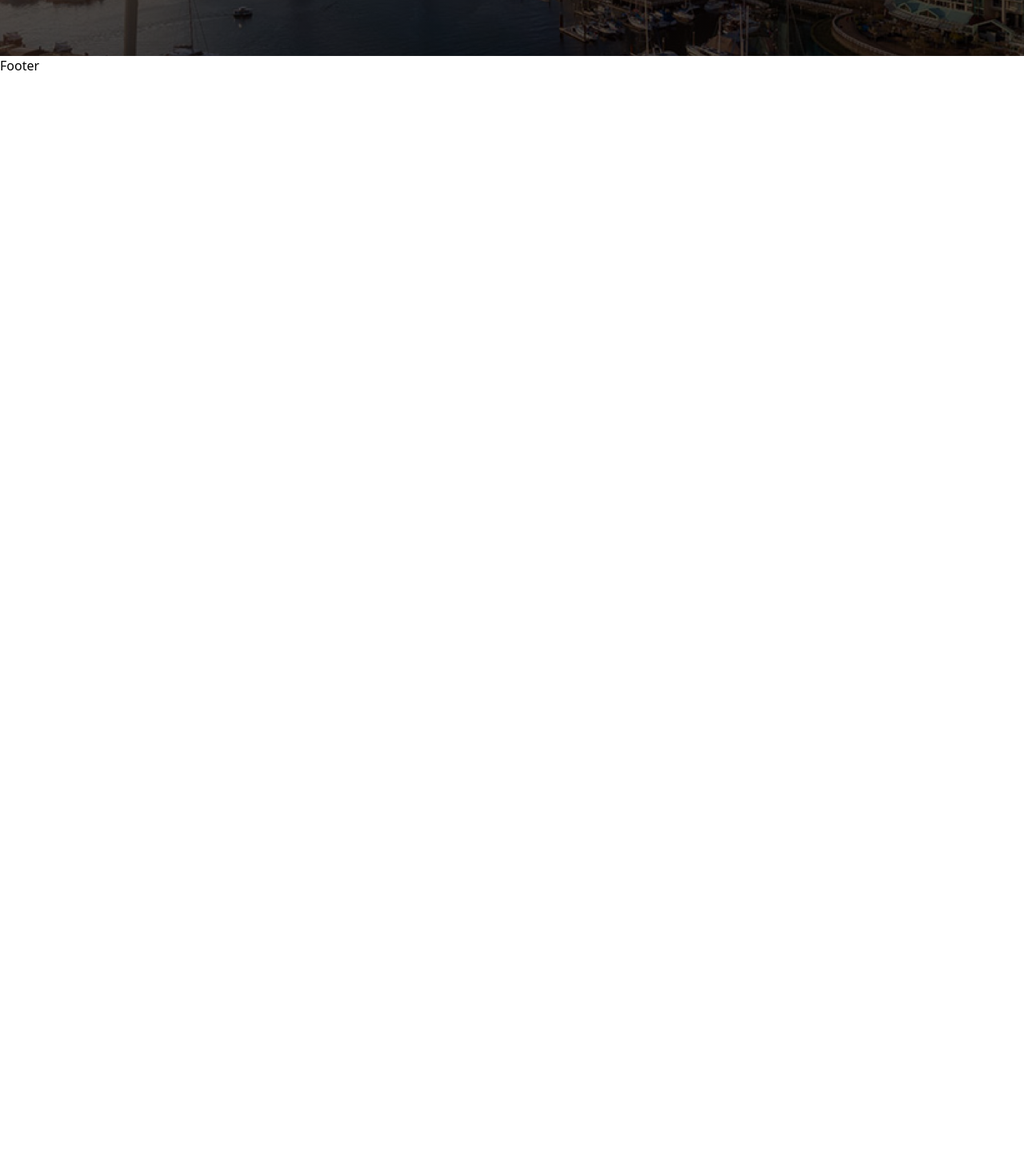
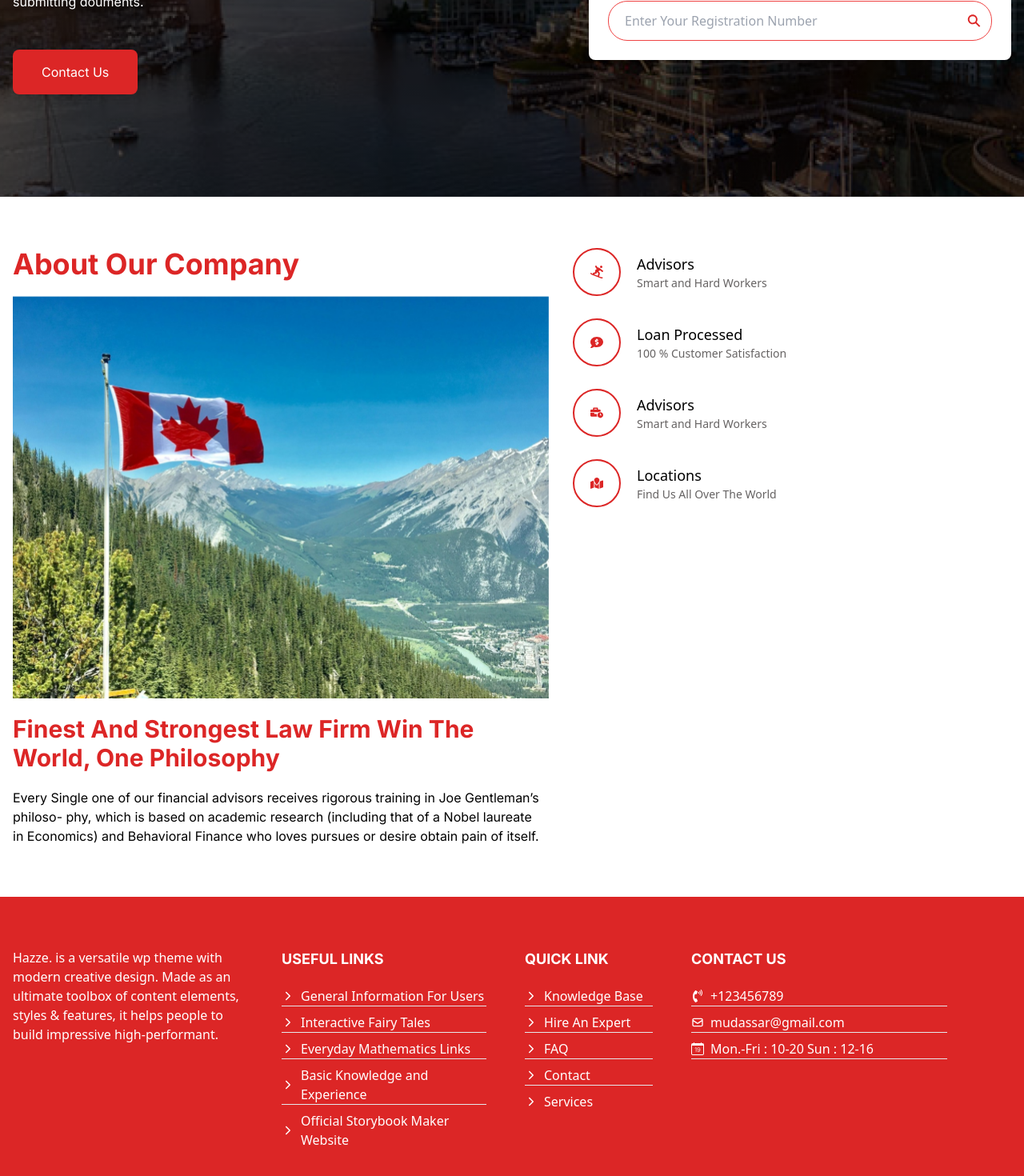
Before and after one commit to lokondey72/Canadian-Compony, a React (Vite) app: page / in a window 1280 px wide. Shown: the part 1046-2516 px from the top of the page at 80% size. Before the commit the page ends 1140 px from the top, so only its background shows below. Built offline with nearby package versions, Linux system fonts and the light colour scheme.

Commit message:
footer some then

```diff
--- a/package.json
+++ b/package.json
@@ -12,6 +12,7 @@
   "dependencies": {
     "react": "^18.3.1",
     "react-dom": "^18.3.1",
+    "react-icons": "^5.2.1",
     "react-router-dom": "^6.26.0",
     "responsive-navigation": "^1.2.1"
   },
--- a/src/Components/Footer.jsx
+++ b/src/Components/Footer.jsx
@@ -1,9 +1,152 @@
-import React from 'react'
+import { IoIosArrowForward } from "react-icons/io";
+import { BsCalendarDate } from "react-icons/bs";
+import { HiOutlineMail } from "react-icons/hi";
+import { FaPhoneVolume } from "react-icons/fa";
+import { Link } from "react-router-dom";
 
 const Footer = () => {
   return (
-    <div>Footer</div>
-  )
-}
+    <>
+      <div className="bg-red-600 py-16">
+        <div className="container">
+          <div className="flex gap-12 mx-4">
+            <div>
+              <p className="w-72 text-white">
+                Hazze. is a versatile wp theme with modern creative design. Made
+                as an ultimate toolbox of content elements, styles & features,
+                it helps people to build impressive high-performant.
+              </p>
+            </div>
+            <div className="w-64 text-white">
+              <h5 className="text-lg font-inter font-bold mb-5">
+                USEFUL LINKS
+              </h5>
+              <ul>
+                <li className="border-b">
+                  <Link className="flex items-center gap-2" to="#">
+                    <span>
+                      <IoIosArrowForward />
+                    </span>
+                    General Information For Users
+                  </Link>
+                </li>
+                <li className="border-b my-2">
+                  <Link className="flex items-center gap-2" to="#">
+                    <span>
+                      <IoIosArrowForward />
+                    </span>
+                    Interactive Fairy Tales
+                  </Link>
+                </li>
+                <li className="border-b">
+                  <Link className="flex items-center gap-2" to="#">
+                    <span>
+                      <IoIosArrowForward />
+                    </span>
+                    Everyday Mathematics Links
+                  </Link>
+                </li>
+                <li className="border-b my-2">
+                  <Link className="flex items-center gap-2" to="#">
+                    <span>
+                      <IoIosArrowForward />
+                    </span>
+                    Basic Knowledge and Experience
+                  </Link>
+                </li>
+                <li>
+                  <Link className="flex items-center gap-2" to="#">
+                    <span>
+                      <IoIosArrowForward />
+                    </span>
+                    Official Storybook Maker Website
+                  </Link>
+                </li>
+              </ul>
+            </div>
+            <div className="w-40 text-white">
+              <h5 className="text-lg uppercase font-inter font-bold mb-5">
+                Quick Link
+              </h5>
+              <ul>
+                <li className="border-b">
+                  <Link className="flex items-center gap-2" to="#">
+                    <span>
+                      <IoIosArrowForward />
+                    </span>
+                    Knowledge Base
+                  </Link>
+                </li>
+                <li className="border-b my-2">
+                  <Link className="flex items-center gap-2" to="#">
+                    <span>
+                      <IoIosArrowForward />
+                    </span>
+                    Hire An Expert
+                  </Link>
+                </li>
+                <li className="border-b">
+                  <Link className="flex items-center gap-2" to="#">
+                    <span>
+                      <IoIosArrowForward />
+                    </span>
+                    FAQ
+                  </Link>
+                </li>
+                <li className="border-b my-2">
+                  <Link className="flex items-center gap-2" to="#">
+                    <span>
+                      <IoIosArrowForward />
+                    </span>
+                    Contact
+                  </Link>
+                </li>
+                <li>
+                  <Link className="flex items-center gap-2" to="#">
+                    <span>
+                      <IoIosArrowForward />
+                    </span>
+                    Services
+                  </Link>
+                </li>
+              </ul>
+            </div>
+            <div className="w-80 text-white">
+              <h5 className="text-lg uppercase font-inter font-bold mb-5">
+                Contact Us
+              </h5>
+              <ul>
+                <li className="border-b">
+                  <Link className="flex items-center gap-2" to="#">
+                    <span>
+                      <FaPhoneVolume />
+                    </span>
+                    +123456789
+                  </Link>
+                </li>
+                <li className="border-b my-2">
+                  <Link className="flex items-center gap-2" to="#">
+                    <span>
+                      <HiOutlineMail />
+                    </span>
+                    mudassar@gmail.com
+                  </Link>
+                </li>
+                <li className="border-b">
+                  <Link className="flex items-center gap-2" to="#">
+                    <span>
+                      <BsCalendarDate />
+                    </span>
+                    Mon.-Fri : 10-20 Sun : 12-16
+                  </Link>
+                </li>
+              </ul>
+            </div>
+          </div>
+        </div>
+      </div>
+    </>
+  );
+};
 
-export default Footer
+export default Footer;
--- a/src/Components/Home.jsx
+++ b/src/Components/Home.jsx
@@ -1,9 +1,11 @@
+import AboutOurCompony from "../Pages/AboutOurCompony";
 import Banner from "../Pages/Banner";
 
 const Home = () => {
   return (
     <>
       <Banner />
+      <AboutOurCompony />
     </>
   );
 };
--- a/src/Components/Navber.jsx
+++ b/src/Components/Navber.jsx
@@ -14,13 +14,14 @@ const Navber = () => {
           backgroundColor: "white",
           border: "3px solid #FF0000",
           padding: "18px 0",
+          fontWeight: "700",
         }}
       >
         <NavbarBrand>
           <Link
             to="/"
             className="w-36 h-14"
-            style={{ fontSize: "30px", fontWeight: "700" }}
+            style={{ fontSize: "30px", fontWeight: "800" }}
           >
             <img
               className="w-full h-full"
@@ -31,13 +32,13 @@ const Navber = () => {
         </NavbarBrand>
         <NavbarContent>
           <NavItem>
-            <a href="/">Home</a>
+            <Link to="/">Home</Link>
           </NavItem>
           <NavItem>
-            <a href="/about">About Us</a>
+            <Link to="/about">About Us</Link>
           </NavItem>
           <NavItem>
-            <a href="/contact">Contact Us</a>
+            <Link to="/contact">Contact Us</Link>
           </NavItem>
         </NavbarContent>
       </Navbar>
--- /dev/null
+++ b/src/Pages/AboutOurCompony.jsx
@@ -0,0 +1,79 @@
+import { FaPersonSnowboarding, FaMapLocation } from "react-icons/fa6";
+import { FaCommentDollar, FaBusinessTime } from "react-icons/fa";
+
+const AboutOurCompony = () => {
+  return (
+    <>
+      <div className="container">
+        <div className="flex my-16 mx-4">
+          <div className="mr-5">
+            <h2 className="text-4xl text-red-600 font-bold font-inter">
+              About Our Company
+            </h2>
+            <div className="w-[670px] my-5">
+              <img
+                className="w-full"
+                src="about_our_compony.png"
+                alt="about_our_compony"
+              />
+            </div>
+            <h4 className="w-[670px] mb-5 text-3xl text-red-600 font-bold font-inter">
+              Finest And Strongest Law Firm Win The World, One Philosophy
+            </h4>
+            <p className="w-[680px] text-balance text-base font-inter">
+              Every Single one of our financial advisors receives rigorous
+              training in Joe Gentleman’s philoso- phy, which is based on
+              academic research (including that of a Nobel laureate in
+              Economics) and Behavioral Finance who loves pursues or desire
+              obtain pain of itself.
+            </p>
+          </div>
+          <div className="flex flex-col gap-7">
+            <div className="flex items-center gap-5">
+              <div className="p-5 rounded-full border-2 border-red-600 text-red-600 hover:bg-red-600 hover:text-white">
+                <FaPersonSnowboarding />
+              </div>
+              <div>
+                <h4 className="text-lg">Advisors</h4>
+                <p className="text-sm text-secendry">Smart and Hard Workers</p>
+              </div>
+            </div>
+            <div className="flex items-center gap-5">
+              <div className="p-5 rounded-full border-2 border-red-600 text-red-600 hover:bg-red-600 hover:text-white">
+                <FaCommentDollar />
+              </div>
+              <div>
+                <h4 className="text-lg">Loan Processed</h4>
+                <p className="text-sm text-secendry">
+                  100 % Customer Satisfaction
+                </p>
+              </div>
+            </div>
+            <div className="flex items-center gap-5">
+              <div className="p-5 rounded-full border-2 border-red-600 text-red-600 hover:bg-red-600 hover:text-white">
+                <FaBusinessTime />
+              </div>
+              <div>
+                <h4 className="text-lg">Advisors</h4>
+                <p className="text-sm text-secendry">Smart and Hard Workers</p>
+              </div>
+            </div>
+            <div className="flex items-center gap-5">
+              <div className="p-5 rounded-full border-2 border-red-600 text-red-600 hover:bg-red-600 hover:text-white">
+                <FaMapLocation />
+              </div>
+              <div>
+                <h4 className="text-lg">Locations</h4>
+                <p className="text-sm text-secendry">
+                  Find Us All Over The World
+                </p>
+              </div>
+            </div>
+          </div>
+        </div>
+      </div>
+    </>
+  );
+};
+
+export default AboutOurCompony;
--- a/src/Pages/Banner.jsx
+++ b/src/Pages/Banner.jsx
@@ -1,24 +1,39 @@
+import { IoSearchSharp } from "react-icons/io5";
+import { Link } from "react-router-dom";
+
 const Banner = () => {
   return (
     <>
       <div className="w-full bg-center bg-no-repeat bg-cover bg-Banner_bg">
         <div className="container">
-          <div className="flex pt-52 pb-32">
+          <div className="flex justify-between items-center mx-4 pt-52 pb-32">
             <div className="">
-              <h2 className="text-4xl text-white font-inter">
+              <h2 className="text-4xl text-white font-bold font-inter">
                 Check Your Visa Stutas
               </h2>
-              <p className="text-base text-white font-inter">
+              <p className="w-[520px] my-12 text-base text-white font-inter">
                 We help people to check your Finger.We handle all the hassale to
                 submitting douments.
               </p>
+              <Link to="/contact">
+                <button className="text-base text-white font-inter rounded-lg px-9 py-4 bg-red-600">
+                  Contact Us
+                </button>
+              </Link>
             </div>
             <div>
-              <div className="">
-                <h2 className="text-4xl text-white font-inter">
+              <div className="bg-white rounded-lg p-6">
+                <h2 className="pb-5 text-3xl text-black text-center font-bold font-inter">
                   Check Your Visa Stutas
                 </h2>
-                <input type="text" />
+                <div className="w-[480px] py-3 px-3 flex items-center rounded-3xl border border-red-500">
+                  <input
+                    className="w-full pl-2"
+                    type="text"
+                    placeholder="Enter Your Registration Number"
+                  />
+                  <IoSearchSharp className="text-xl cursor-pointer text-red-600" />
+                </div>
               </div>
             </div>
           </div>
--- a/tailwind.config.js
+++ b/tailwind.config.js
@@ -13,6 +13,10 @@ export default {
       'body': ['"Open Sans"'],
     },
     extend: {
+      colors: {
+        'brand': '#ff0000',
+        'secendry': '#666363',
+      },
       backgroundImage: {
         // Banner_bg: "url('/Background.png')",
         // Banner_bg:
```
Also changed, not shown: public/about_our_compony.png (added), 1 other file (tests, documents, lock files or other folders).
